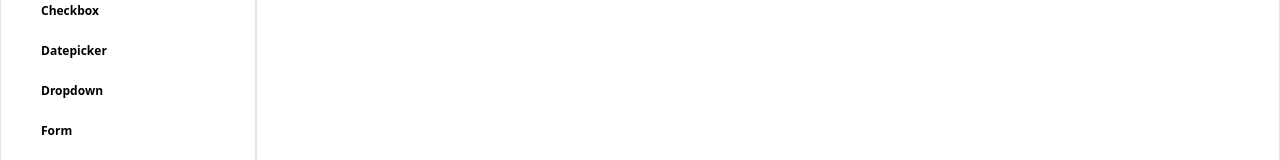
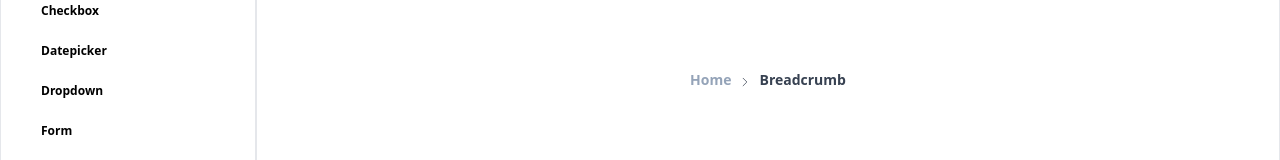
Before and after one commit to socratat-b/DailyComponents, a SvelteKit app: page /breadcrumb in a window 1280 px wide. Shown: the part 344-504 px from the top of the page. Built offline with nearby package versions, Linux system fonts and the light colour scheme.

Commit message:
added breadcrumbs

```diff
--- a/src/lib/components/AccordionComponents/AccordionHeader.svelte
+++ b/src/lib/components/AccordionComponents/AccordionHeader.svelte
@@ -1,5 +1,5 @@
 <script>
-	import { isAccordionItemOpen } from '$lib/store';
+	import { isAccordionItemOpen } from '$lib/utils/store';
 	export let id;
 </script>
 
--- a/src/lib/components/LayoutComponents/LayoutSlotContainer.svelte
+++ b/src/lib/components/LayoutComponents/LayoutSlotContainer.svelte
@@ -1,5 +1,5 @@
 <script>
-	import { isOpen } from '$lib/store';
+	import { isOpen } from '$lib/utils/store';
 
 	export let componentName;
 </script>
--- a/src/lib/components/SideBarComponents/SideBar.svelte
+++ b/src/lib/components/SideBarComponents/SideBar.svelte
@@ -1,5 +1,5 @@
 <script>
-	import { isOpen } from '$lib/store';
+	import { isOpen } from '$lib/utils/store';
 	import { slide } from 'svelte/transition';
 </script>
 
--- a/src/lib/store.ts
+++ b/src/lib/utils/store.ts
@@ -4,4 +4,11 @@ export const isOpen = writable(true);
 interface AccordionState {
 	[key: number]: boolean;
 }
+
+interface Breadcrumb {
+	name: string;
+	url: string;
+}
 export const isAccordionItemOpen = writable<AccordionState>({});
+
+export const breadcrumbs = writable<Breadcrumb[]>([]);
--- /dev/null
+++ b/src/lib/utils/utils.ts
@@ -0,0 +1,16 @@
+import { page } from '$app/stores';
+import { derived } from 'svelte/store';
+import { breadcrumbs } from './store';
+
+export const createBreadcrumbs = (path: string) => {
+	const segments = path.split('/').filter(Boolean);
+	const breadcrumbPaths = segments.map((segment, index) => {
+		const url = '/' + segments.slice(0, index + 1).join('/');
+		return { name: segment, url };
+	});
+	return breadcrumbPaths;
+};
+
+export const pageStore = derived(page, ($page) => {
+	breadcrumbs.set(createBreadcrumbs($page.url.pathname));
+});
--- a/src/routes/+layout.svelte
+++ b/src/routes/+layout.svelte
@@ -1,9 +1,9 @@
 <script>
 	import { page } from '$app/stores';
 
-	import { componentData, getComponentName } from '$lib/component-data';
 	import LayoutContainer from '$lib/components/LayoutComponents/LayoutContainer.svelte';
-	import { isOpen } from '$lib/store';
+	import { componentData, getComponentName } from '$lib/utils/component-data';
+	import { isOpen } from '$lib/utils/store';
 	import '../app.css';
 </script>
 
--- a/src/routes/accordion/+page.svelte
+++ b/src/routes/accordion/+page.svelte
@@ -1,7 +1,7 @@
 <script lang="ts">
-	import { accordionItems } from '$lib/component-data';
+	import { accordionItems } from '$lib/utils/component-data';
 	import AccordionContainer from '$lib/components/AccordionComponents/AccordionContainer.svelte';
-	import { isAccordionItemOpen } from '$lib/store';
+	import { isAccordionItemOpen } from '$lib/utils/store';
 
 	const toggleAccordion = (id: number) => {
 		isAccordionItemOpen.update((state) => ({
--- a/src/routes/breadcrumb/+page.svelte
+++ b/src/routes/breadcrumb/+page.svelte
@@ -0,0 +1,20 @@
+<script>
+</script>
+
+<div class="flex items-center gap-2 font-sans text-gray-700">
+	<a href="/" class="text-sm font-semibold text-slate-400 hover:underline">Home</a>
+	<span class="pt-1">
+		<svg
+			xmlns="http://www.w3.org/2000/svg"
+			fill="none"
+			viewBox="0 0 24 24"
+			stroke-width="1.5"
+			stroke="currentColor"
+			class="size-3"
+		>
+			<path stroke-linecap="round" stroke-linejoin="round" d="m8.25 4.5 7.5 7.5-7.5 7.5" />
+		</svg>
+	</span>
+
+	<a href="/breadcrumb" class="text-sm font-semibold hover:underline">Breadcrumb</a>
+</div>
```
Also changed, not shown: src/lib/utils/component-data.ts (renamed from src/lib/component-data.ts).
